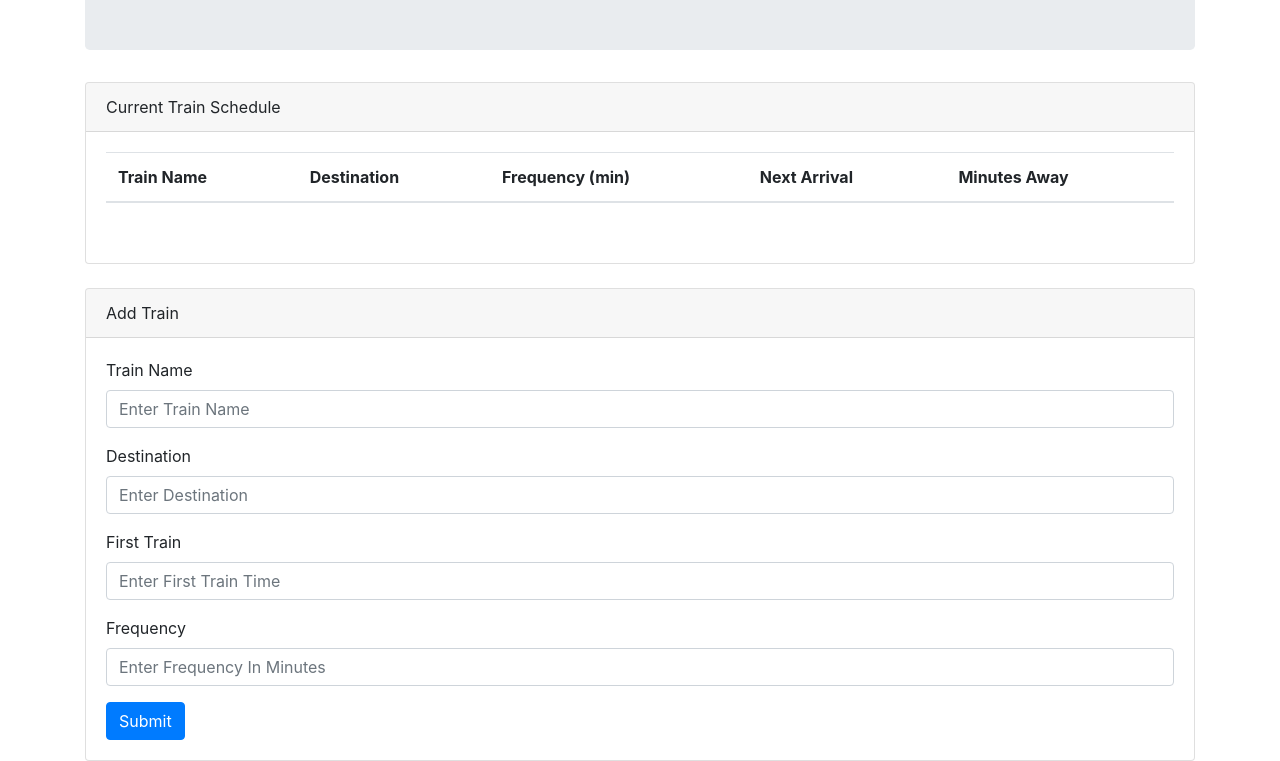
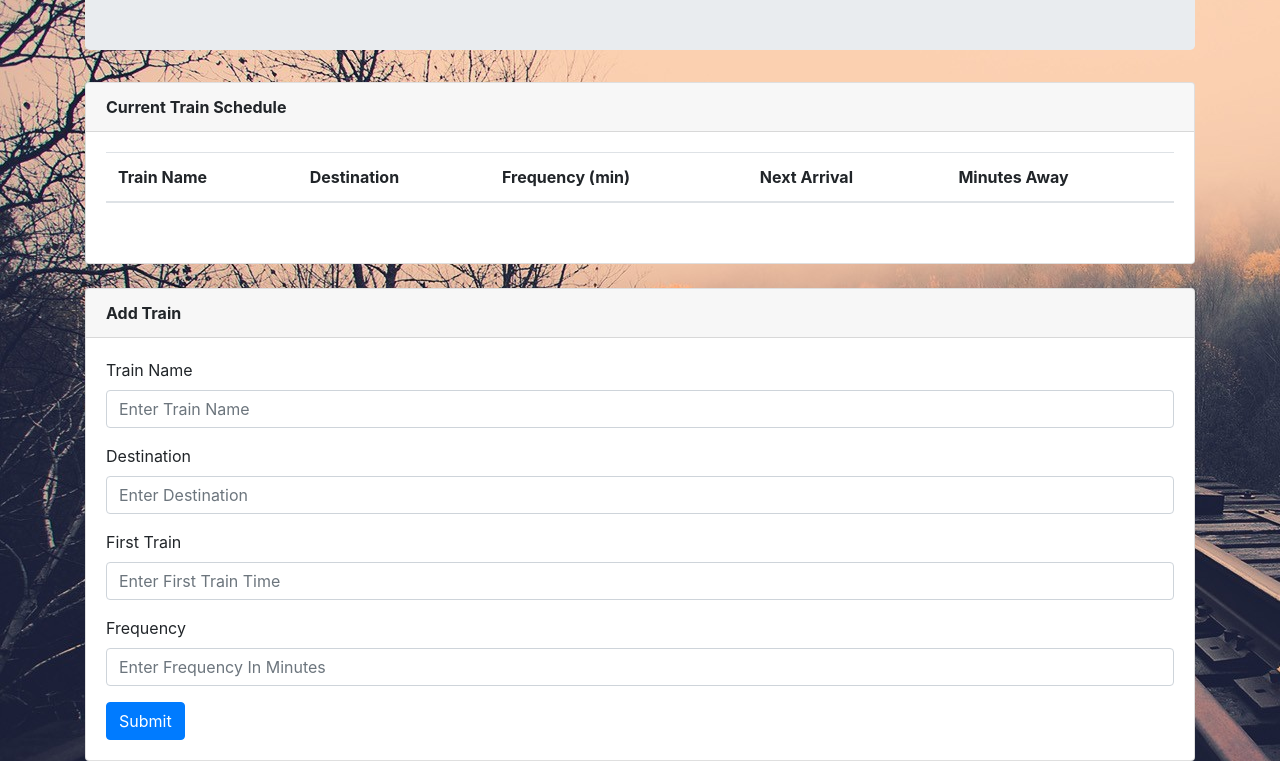
Before and after one commit to polinetuch/train-schedule, a plain HTML site: page index.html in a window 1280 px wide. Shown: the part 134-895 px from the top of the page. Drawn offline with nearby package versions, Linux system fonts and the light colour scheme; no server answers.

Commit message:
added background image

```diff
--- a/css/style.css
+++ b/css/style.css
@@ -1,3 +1,11 @@
 h1 {
-    text-align: center;
+  text-align: center;
 }
+
+body {
+  background-image: url("../images/train.jpg");
+}
+
+.card-header {
+  font-weight: bold;
+}
--- a/index.html
+++ b/index.html
@@ -29,7 +29,7 @@
 
     <div class="container">
       <div class="card">
-        <div class="card-header">Current Train Schedule</div>
+        <div class="card-header card-header-style">Current Train Schedule</div>
         <div class="card-body">
           <table class="table">
             <thead>
```
Also changed, not shown: images/train.jpg (added).
